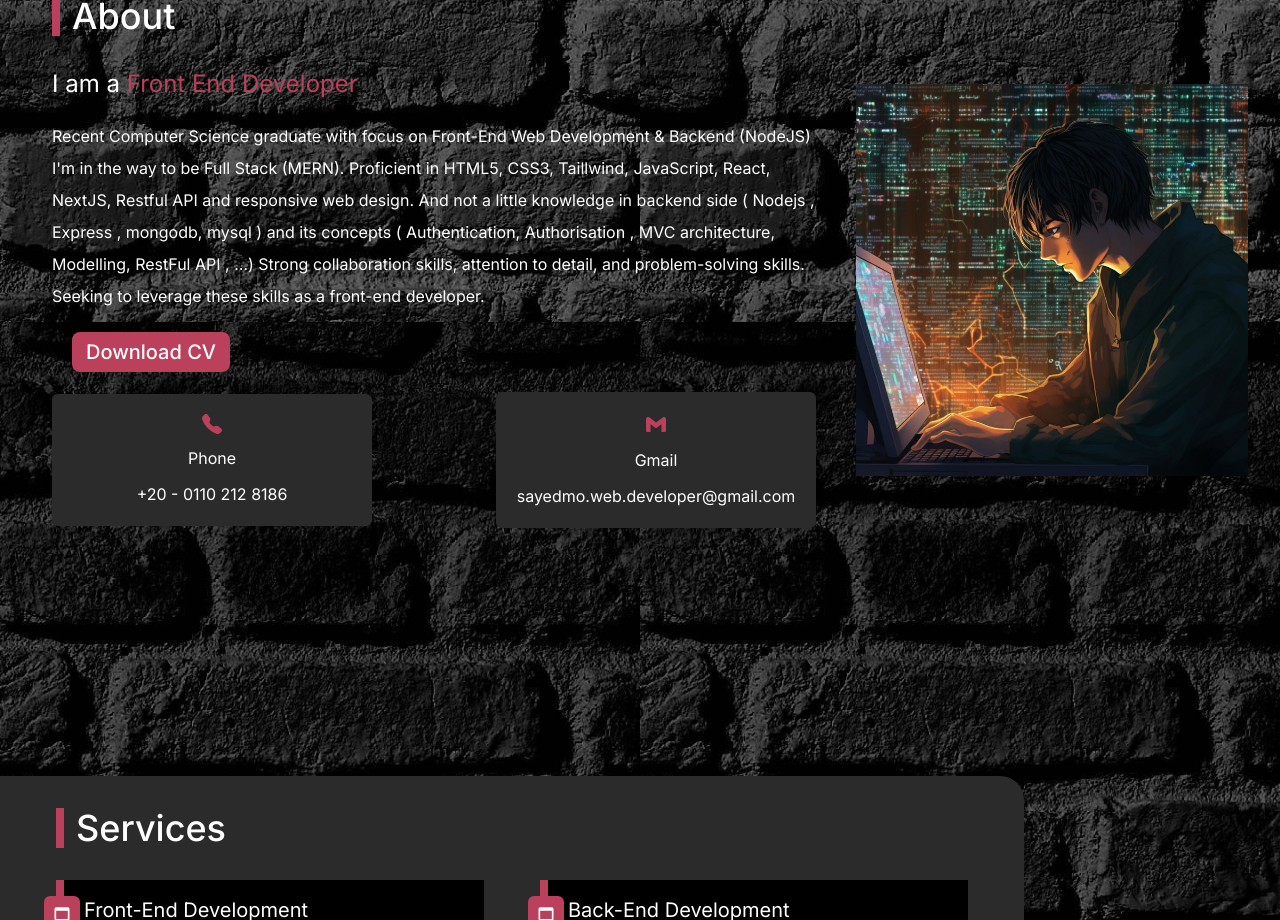
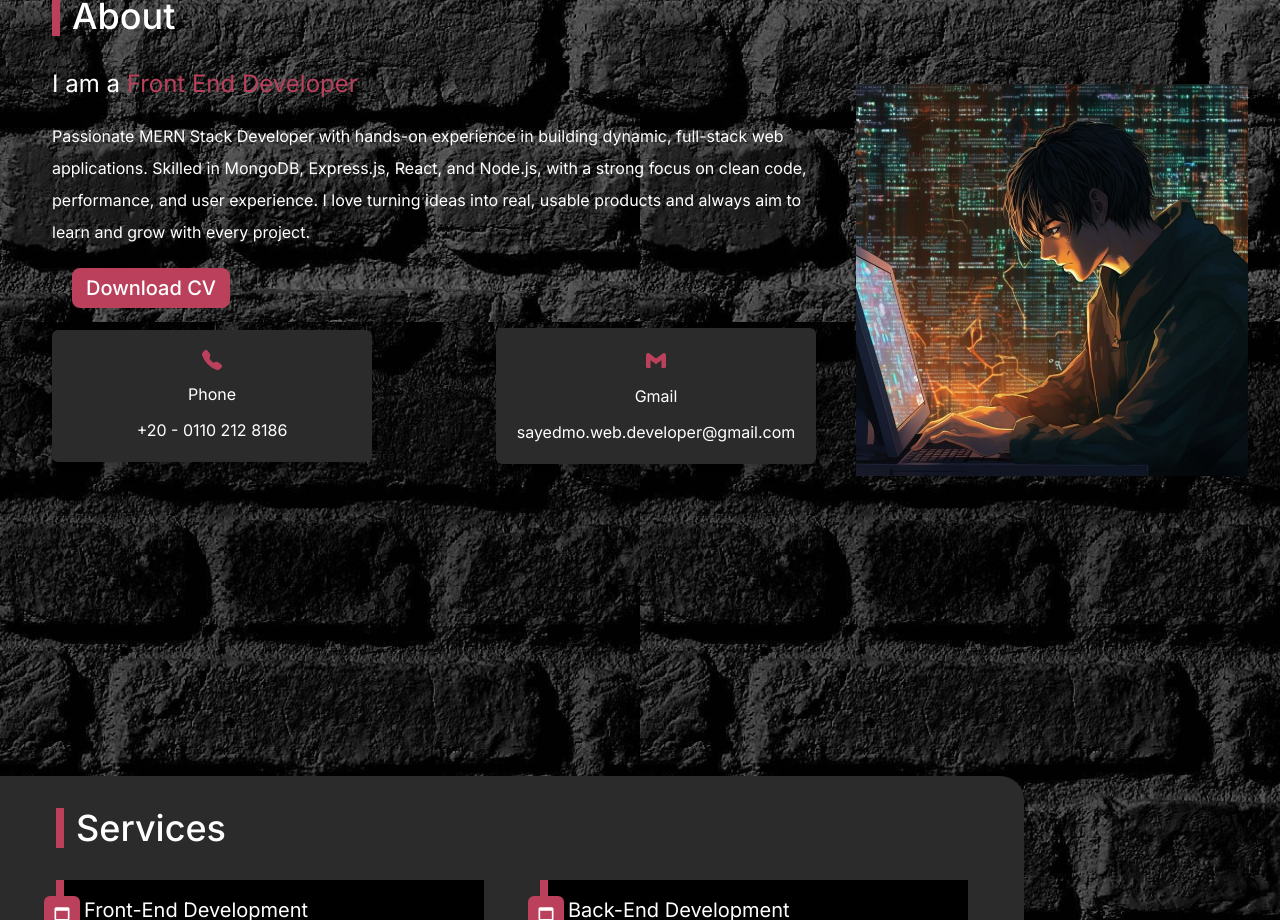
Before and after one commit to sayedmuhammed74/sayedmo-web-developer, a Next.js app: page / in a window 1280 px wide. Shown: the part 920-1840 px from the top of the page. Built offline with nearby package versions, Linux system fonts and the light colour scheme.

Commit message:
update cv

```diff
--- a/app/page.js
+++ b/app/page.js
@@ -94,15 +94,12 @@ export default function Home() {
               I am a <span className="text-primary">Front End Developer</span>
             </p>
             <p className="leading-8">
-              Recent Computer Science graduate with focus on Front-End Web
-              Development & Backend (NodeJS) I'm in the way to be Full Stack
-              (MERN). Proficient in HTML5, CSS3, Taillwind, JavaScript, React,
-              NextJS, Restful API and responsive web design. And not a little
-              knowledge in backend side ( Nodejs , Express , mongodb, mysql )
-              and its concepts ( Authentication, Authorisation , MVC
-              architecture, Modelling, RestFul API , …) Strong collaboration
-              skills, attention to detail, and problem-solving skills. Seeking
-              to leverage these skills as a front-end developer.
+              Passionate MERN Stack Developer with hands-on experience in
+              building dynamic, full-stack web applications. Skilled in MongoDB,
+              Express.js, React, and Node.js, with a strong focus on clean code,
+              performance, and user experience. I love turning ideas into real,
+              usable products and always aim to learn and grow with every
+              project.
             </p>
             <button className="btn m-5">
               <a href="./Sayed Mohamed Sayed.pdf">Download CV</a>
```
